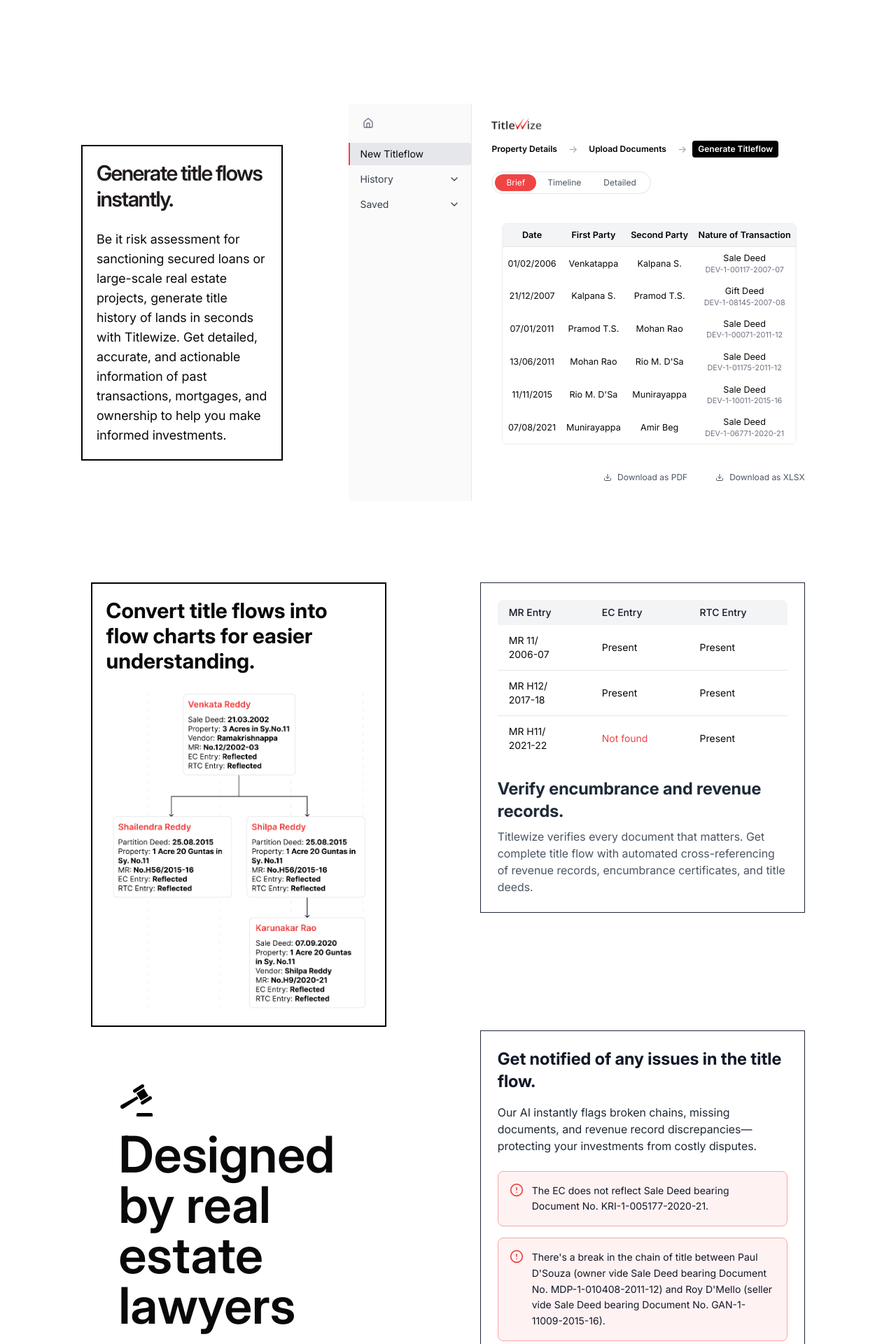
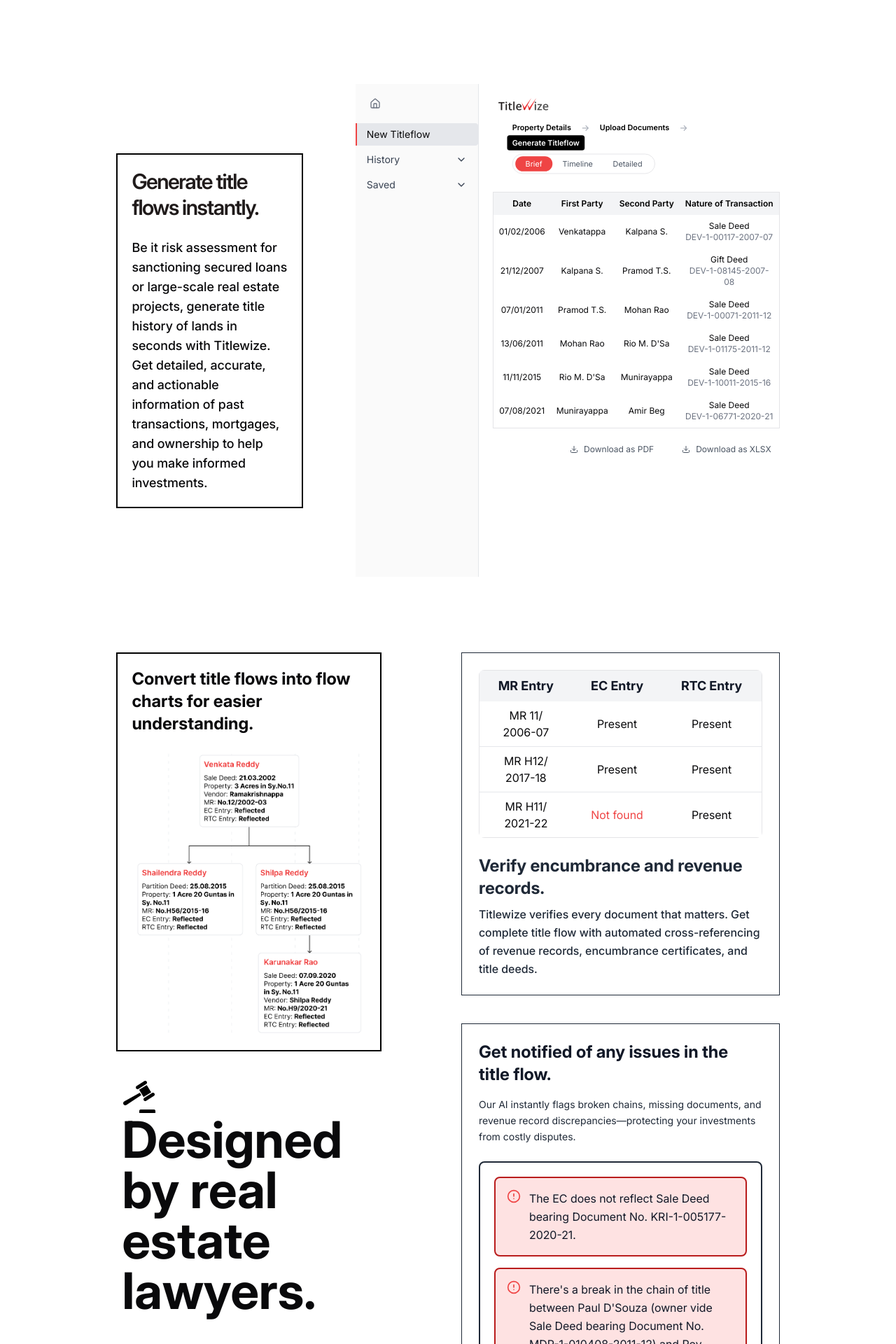
Before and after one commit to ishikavishwakarma/titleWize2, a React (Vite) app: page / in a window 1280 px wide. Shown: the part 800-2720 px from the top of the page at 70% size. Built offline with nearby package versions, Linux system fonts and the light colour scheme.

Commit message:
again changes

```diff
--- a/src/components/Partials/Feature.jsx
+++ b/src/components/Partials/Feature.jsx
@@ -5,7 +5,7 @@
 
 const Feature = () => {
   return (
-    <div className='feature h-fit'>
+    <div className=''>
       <FeatureTop/>
       <FeatureBottom/>
     </div>
--- a/src/components/Partials/Features/FeatureBottom.jsx
+++ b/src/components/Partials/Features/FeatureBottom.jsx
@@ -7,87 +7,88 @@
   const { ref, inView } = useInView({ triggerOnce: true, threshold: 0 });
 
   return (
-    <div className="flex px-28 justify-evenly ">
+    <div className="flex    mt-5   w-full   items-center justify-center ">
+      <div className=" w-[74%] h-full flex  justify-between">
       {/* Left Section */}
-      <div className="w-[40%]   flex flex-col items-center justify-center ">
+      <div className="w-[40%]  h-[60%]  flex flex-col items-center justify-between ">
         <div className="p-5 border-2 border-black flex flex-col items-center justify-center ">
-          <p className="text-3xl font-bold">
-            Convert title flows into flow charts for easier understanding.
+          <p className=" text-2xl font-bold">
+            Convert title flows into flow <br /> charts for easier understanding.
           </p> <br />
           <img
             src="/Frame 236.png"
-            className="w-full h-fit"
+            className="w-full"
             alt="Feature illustration"
           />
         </div>
-        <div className="w-full flex flex-col items-start mt-10 p-10 justify-center gap-4">
+        <div className="w-full flex flex-col items-start  mt-10 ml-4 justify-center ">
 
           <img
             src="Law.png"
             className=""
             alt="Law icon"
           />
-          <h1 className="text-2xl md:text-3xl lg:text-7xl font-semibold leading-tight">
-            Designed by real estate lawyers
+          <h1 className="text-7xl  font-bold ">
+            Designed by real estate lawyers.
           </h1>
         </div>
       </div>
 
       {/* Right Section */}
-      <div className="w-[55%]    flex flex-col items-end justify-between">
+      <div className="w-[60%]  h-full  gap-10  flex flex-col items-end justify-between">
         {/* Table Section */}
-        <div className="part-1 w-[80%] p-6 border-[1.9px] border-gray-800 ">
+        <div className="part-1 min-h-[40%] w-[80%] p-6 border-[1.9px] border-gray-800 ">
           <div className="bg-white rounded-lg overflow-hidden">
-            <table className="w-full text-left">
-              <thead className="bg-gray-100">
+            <table className="w-full text-left border">
+              <thead className="bg-gray-100 font-bold">
                 <tr>
-                  <th className="px-4 py-2 text-sm font-medium text-gray-900">
+                  <th className="px-4 py-2 text-lg font-bold text-center text-gray-900">
                     MR Entry
                   </th>
-                  <th className="px-4 py-2 text-sm font-medium text-gray-900">
+                  <th className="px-4 py-2 text-lg font-bold text-center text-gray-900">
                     EC Entry
                   </th>
-                  <th className="px-4 py-2 text-sm font-medium text-gray-900">
+                  <th className="px-4 py-2 text-lg font-bold text-center text-gray-900">
                     RTC Entry
                   </th>
                 </tr>
               </thead>
-              <tbody className="divide-y divide-gray-200">
+              <tbody className="divide-y text-center text-base divide-gray-200">
                 <tr>
-                  <td className="px-4 py-3 text-sm">
+                  <td className="px-4 py-2 ">
                     MR 11/
                     <br />
                     2006-07
                   </td>
-                  <td className="px-4 py-3 text-sm">Present</td>
-                  <td className="px-4 py-3 text-sm">Present</td>
+                  <td className="px-4 py-2 ">Present</td>
+                  <td className="px-4 py-2 ">Present</td>
                 </tr>
                 <tr>
-                  <td className="px-4 py-3 text-sm">
+                  <td className="px-4 py-2 ">
                     MR H12/
                     <br />
                     2017-18
                   </td>
-                  <td className="px-4 py-3 text-sm">Present</td>
-                  <td className="px-4 py-3 text-sm">Present</td>
+                  <td className="px-4 py-2 ">Present</td>
+                  <td className="px-4 py-2 ">Present</td>
                 </tr>
                 <tr>
-                  <td className="px-4 py-3 text-sm">
+                  <td className="px-4 py-2 ">
                     MR H11/
                     <br />
                     2021-22
                   </td>
-                  <td className="px-4 py-3 text-sm text-red-500">Not found</td>
-                  <td className="px-4 py-3 text-sm">Present</td>
+                  <td className="px-4 py-2  text-red-500">Not found</td>
+                  <td className="px-4 py-2 ">Present</td>
                 </tr>
               </tbody>
             </table>
           </div>
-          <div className="mt-6 space-y-2">
+          <div className="mt-6 space-y-2 ">
             <h2 className="text-xl md:text-2xl font-bold text-gray-800">
-              Verify encumbrance and revenue records.
+              Verify encumbrance and revenue <br /> records.
             </h2>
-            <p className="text-sm md:text-base text-gray-600 leading-relaxed">
+            <p className="text-base font-medium  text-gray-800 leading-relaxed">
               Titlewize verifies every document that matters. Get complete title
               flow with automated cross-referencing of revenue records,
               encumbrance certificates, and title deeds.
@@ -96,38 +97,38 @@
         </div>
 
         {/* Notification Section */}
-        <div className="part-2 w-[80%] p-6 bg-white border-[1.9px] border-gray-800 ">
+        <div className="part-2  w-[80%] p-6 bg-white border-[1.9px] border-gray-800 ">
           <h2 className="text-xl md:text-2xl font-bold text-gray-900 leading-tight">
             Get notified of any issues in the title flow.
           </h2>
-          <p className="mt-4 text-sm md:text-base leading-relaxed text-gray-800">
+          <p className="mt-4 text-sm  leading-relaxed text-gray-800">
             Our AI instantly flags broken chains, missing documents, and revenue
             record discrepancies—protecting your investments from costly
             disputes.
           </p>
-          <div ref={ref} className="mt-6 space-y-4">
+          <div ref={ref} className="mt-6 border-2 rounded-lg border-gray-800 p-5 space-y-4">
             {/* Card 1 */}
             <motion.div
-              className="card flex items-start gap-3 p-4 bg-red-50 rounded-lg border border-red-300"
+              className="card flex items-start gap-3 p-4 bg-red-100 rounded-lg border-2 border-red-700"
               initial={{ opacity: 0, y: 20 }}
               animate={inView ? { opacity: 1, y: 0 } : {}}
               transition={{ duration: 1, ease: "easeOut", delay: 0.3 }}
             >
               <AlertCircle className="w-5 h-5 text-red-500 flex-shrink-0" />
-              <p className="text-sm leading-relaxed text-gray-900">
+              <p className="text-base leading-relaxed text-gray-900">
                 The EC does not reflect Sale Deed bearing Document No.
                 KRI-1-005177-2020-21.
               </p>
             </motion.div>
             {/* Card 2 */}
             <motion.div
-              className="card flex items-start gap-3 p-4 bg-red-50 rounded-lg border border-red-300"
+              className="card flex items-start gap-3 p-4 bg-red-100 rounded-lg border-2 border-red-700"
               initial={{ opacity: 0, y: 20 }}
               animate={inView ? { opacity: 1, y: 0 } : {}}
               transition={{ duration: 1, ease: "easeOut", delay: 0.6 }}
             >
               <AlertCircle className="w-5 h-5 text-red-500 flex-shrink-0" />
-              <p className="text-sm leading-relaxed text-gray-900">
+              <p className="text-base leading-relaxed text-gray-900">
                 There's a break in the chain of title between Paul D'Souza
                 (owner vide Sale Deed bearing Document No. MDP-1-010408-2011-12)
                 and Roy D'Mello (seller vide Sale Deed bearing Document No.
@@ -137,6 +138,7 @@
           </div>
         </div>
       </div>
+      </div>
     </div>
   );
 };
--- a/src/components/Partials/Features/FeatureTop.jsx
+++ b/src/components/Partials/Features/FeatureTop.jsx
@@ -56,17 +56,15 @@
   const { ref, inView } = useInView({ triggerOnce: true, threshold: 0.2 });
 
   return (
-    <div
-      ref={ref}
-      className="flex w-full h-[100vh]  items-center justify-evenly px-10 "
-    >
+    <div ref={ref} className="flex h-fit   items-center justify-center  ">
+      <div className=" h-[110vh]  w-[74%] flex  justify-between">
         {/* Left Div */}
-      <div className=" h-full w-[30%]  flex items-center justify-center ">
-        <div className=" w-[80%] border-2  border-black p-5">
+        <div className=" h-full w-[44%]  flex items-center justify-start  ">
+          <div className=" w-[78%] border-2  border-black p-5">
             <h1 className="text-3xl tracking-tighter leading-tight font-semibold text-[#201B1B]">
               Generate title flows instantly.
             </h1>
-          <h3 className="text-lg mt-6">
+            <h3 className="text-lg mt-6 font-medium">
               Be it risk assessment for sanctioning secured loans or large-scale
               real estate projects, generate title history of lands in seconds
               with Titlewize. Get detailed, accurate, and actionable information
@@ -78,12 +76,12 @@
 
         {/* Right Div with Animation */}
         <motion.div
-        className=" flex items-center justify-center h-full w-[60%]     "
+          className=" flex items-center justify-center h-full w-[65%]      "
           initial={{ x: "100%", opacity: 0 }}
           animate={inView ? { x: 0, opacity: 1 } : {}}
           transition={{ duration: 1.5, ease: "easeOut", delay: 0.5 }}
         >
-        <div className="flex   bg-[#fafafa]  overflow-hidden">
+          <div className="flex   bg-[#fafafa]  w-full h-[80%] overflow-hidden">
             {/* Left Sidebar */}
             <div className=" w-44 bg-[#fafafa] border-r border-gray-200">
               <button className="flex items-center p-5">
@@ -108,13 +106,13 @@
             </div>
 
             {/* Main Content */}
-          <div className="flex-1 p-5 bg-white">
+            <div className="flex-1 pt-5 pl-5 bg-white ">
               <div className="flex items-center justify-between mb-2">
                 <img className="w-20 pl-2" src="/Titlewize_logo.png" alt="" />
               </div>
 
               {/* Progress Steps */}
-            <div className="flex items-center h-8  mb-4 text-sm flex-wrap">
+              <div className="flex items-center h-8 scale-90  mb-4 text-sm flex-wrap">
                 <span className=" text-black rounded  font-semibold  px-2 py-1 text-xs capitalize ">
                   Property details
                 </span>
@@ -129,9 +127,8 @@
               </div>
 
               {/* View Options */}
-            <div className="flex gap-4 mb-6 flex-wrap  pl-2 ">
+              <div className="flex gap-4 scale-90 mb-6 flex-wrap  pl-2 ">
                 <div className="w-fit h-8 p-1  border rounded-full flex items-center justify-center">
-
                   <button className="px-4 py-1 bg-red-500 text-white rounded-full text-xs">
                     Brief
                   </button>
@@ -145,20 +142,20 @@
               </div>
 
               {/* Table */}
-            <div className="bg-white rounded-lg scale-90 shadow-sm overflow-auto">
-              <table className="w-full text-sm border">
+              <div className="bg-white  flex items-center justify-end   overflow-hidden">
+                <table className="w-fit  border       ">
                   <thead>
-                  <tr className="border-b bg-gray-100">
-                    <th className=" p-2 font-semibold text-center text-black">
+                    <tr className=" bg-gray-100  " >
+                      <th className=" p-2 text-xs font-semibold text-center text-black">
                         Date
                       </th>
-                    <th className=" p-2 font-semibold text-center text-black">
+                      <th className=" p-2 text-xs font-semibold text-center text-black">
                         First Party
                       </th>
-                    <th className=" p-2 font-semibold text-center text-black">
+                      <th className=" p-2 text-xs font-semibold whitespace-nowrap text-center text-black">
                         Second Party
                       </th>
-                    <th className=" p-2 font-semibold text-center text-black">
+                      <th className=" p-2 text-xs font-semibold whitespace-nowrap text-center text-black">
                         Nature of Transaction
                       </th>
                     </tr>
@@ -172,15 +169,17 @@
                           index === transactions.length - 1 && "border-b-0"
                         )}
                       >
-                      <td className="p-2 text-center">{transaction.date}</td>
-                      <td className="p-2 text-center">
+                        <td className="p-2 text-xs text-center">
+                          {transaction.date}
+                        </td>
+                        <td className="p-2 text-xs text-center">
                           {transaction.firstParty}
                         </td>
-                      <td className="p-2 text-center">
+                        <td className="p-2 text-xs text-center">
                           {transaction.secondParty}
                         </td>
-                      <td className="p-2 text-center">
-                        <div className="flex flex-col text-center">
+                        <td className="p-2 text-xs text-center">
+                          <div className="flex flex-col text-xs text-center">
                             <span>{transaction.nature}</span>
                             <span className="text-xs text-gray-500">
                               {transaction.reference}
@@ -208,6 +207,7 @@
           </div>
         </motion.div>
       </div>
+    </div>
   );
 };
 
--- a/src/components/Partials/LoopingAnimatedButton.jsx
+++ b/src/components/Partials/LoopingAnimatedButton.jsx
@@ -4,15 +4,15 @@
 
 function LoopingAnimatedButton() {
   return (
-    <button className="relative w-[90%] h-12 bg-gradient-to-r from-white to-[#EF3639] rounded-full overflow-hidden focus:outline-none">
+    <button className="relative w-[100%] h-12 bg-gradient-to-r from-white to-[#EF3639] rounded-full overflow-hidden focus:outline-none">
       <div className="absolute inset-0 flex items-center justify-center text-white font-semibold z-10"></div>
       <motion.div
         className="absolute left-0 top-0 bottom-0 w-12 flex items-center justify-center"
         animate={{
-          x: [0, 300, 0], // Path of the ball
+          x: [0, 340, 0], // Path of the ball
         }}
         transition={{
-          duration: 7, // Increased duration for slower movement
+          duration: 5, // Increased duration for slower movement
           ease: "easeInOut",
           repeat: Number.POSITIVE_INFINITY,
           repeatType: "loop",
--- a/src/components/Partials/Partners.jsx
+++ b/src/components/Partials/Partners.jsx
@@ -29,7 +29,7 @@
           <p className="text-sm sm:text-base text-gray-900">
             Want to see the product in action?
           </p>
-          <button className="px-4 py-2 border border-gray-200 rounded text-sm sm:text-base text-gray-900 hover:bg-gray-50 transition-colors">
+          <button className="px-4 py-2 border border-gray-600 rounded text-sm sm:text-base text-gray-900 hover:bg-gray-900 hover:text-white transition-colors duration-500">
             Book a demo
           </button>
         </div>
```
Also changed, not shown: src/components/Partials/Benefits.jsx (+4 -4 lines). Lines whose indentation alone changed are shown as unchanged.
